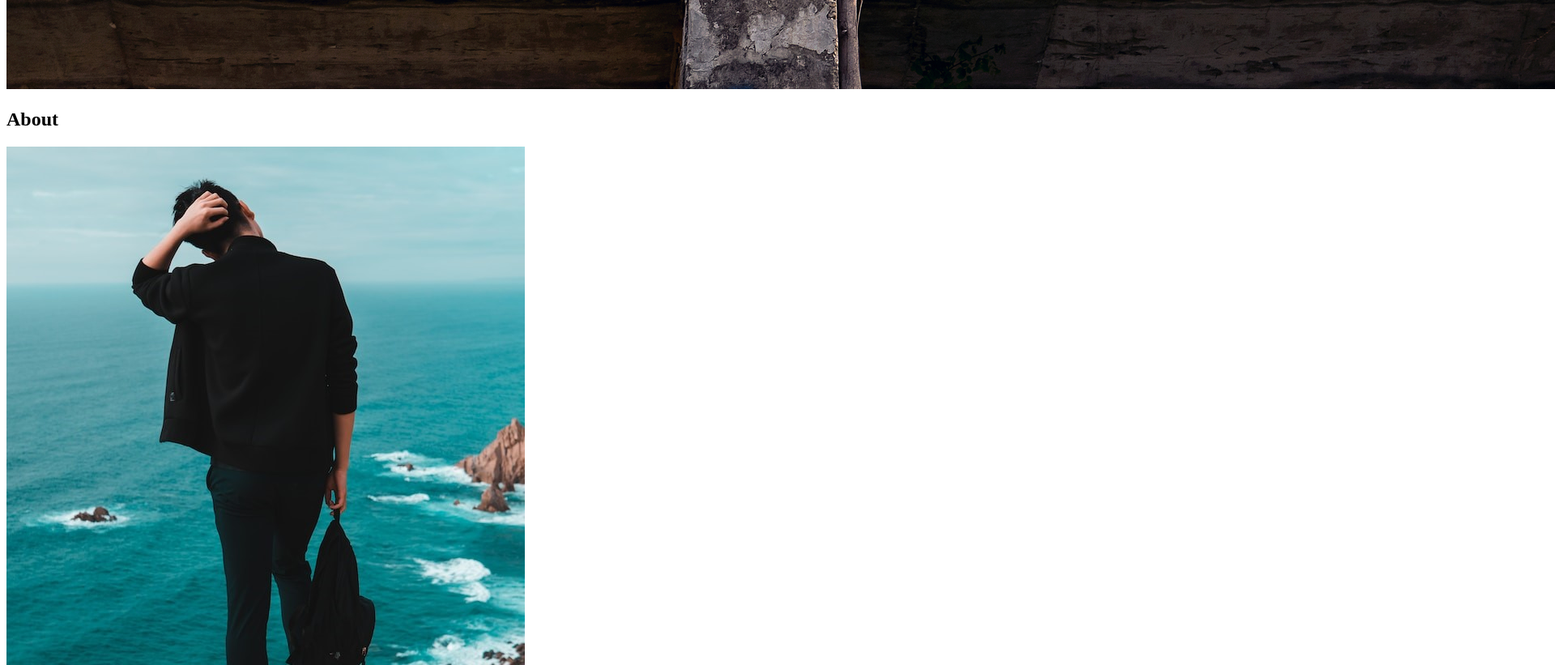
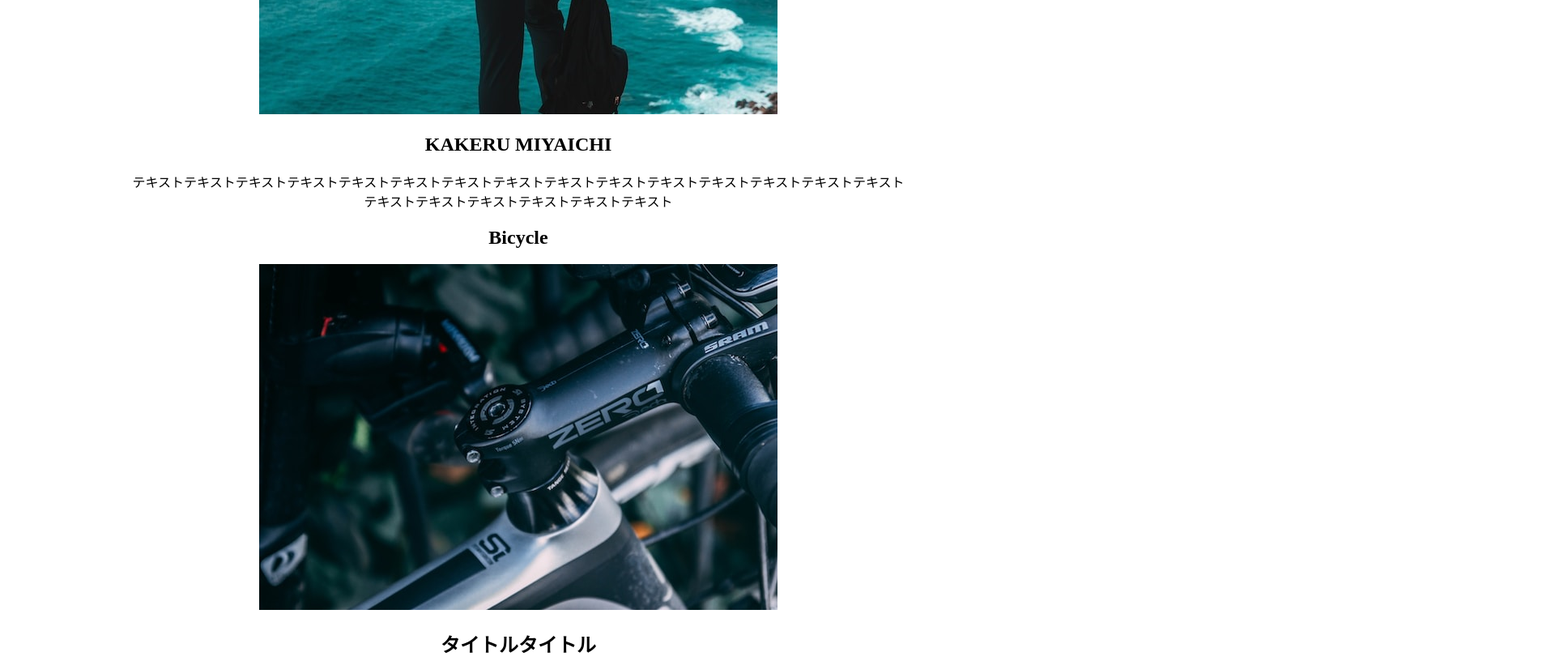
Before and after one commit to yytnk-tx/20230528_profile-menu, a plain HTML site: page index.html in a window 1280 px wide. Shown: the part 1700-2521 px from the top of the page at 81% size, 1920 px wide, since content can reach past the window. Drawn offline with Linux system fonts and the light colour scheme.

Commit message:
CSS適用（コンテンツ幅指定&メインビジュアル設定）

```diff
--- /dev/null
+++ b/css/style.css
@@ -0,0 +1,12 @@
+.wrapper {
+    margin: 0 auto;
+    max-width: 960px;
+    padding: 0 4%;
+    text-align: center;
+}
+
+#main-visual img {
+    height: 600px;
+    width: 100%;
+    object-fit: cover;
+}
--- a/index.html
+++ b/index.html
@@ -6,11 +6,12 @@
     <meta http-equiv="X-UA-Compatible" content="IE=edge">
     <meta name="viewport" content="width=device-width, initial-scale=1.0">
     <title>Profile</title>
+    <link rel="stylesheet" href="./css/style.css">
     <link rel="shortcut icon" href="./img/favicon.ico" type="image/x-icon">
 </head>
 
 <body>
-    <header id="header">
+    <header id="header" class="wrapper">
         <div>
             <img src="./img/logo.svg" alt="サイトのロゴ">
         </div>
@@ -24,21 +25,19 @@
         <img src="./img/mainvisual.jpg" alt="ロードバイクの写真">
     </section>
 
-    <section id="about">
+    <section id="about" class="wrapper">
         <h1>About</h1>
 
         <div>
             <img src="./img/about.jpg" alt="プロフィール写真">
             <h2>KAKERU MIYAICHI</h2>
             <p>
-                テキストテキストテキストテキストテキストテキストテキスト
-                テキストテキストテキストテキストテキストテキストテキスト
-                テキストテキストテキストテキストテキストテキストテキスト
+                テキストテキストテキストテキストテキストテキストテキストテキストテキストテキストテキストテキストテキストテキストテキストテキストテキストテキストテキストテキストテキスト
             </p>
         </div>
     </section>
 
-    <section id="bicycle">
+    <section id="bicycle" class="wrapper">
         <h1>Bicycle</h1>
         <div>
             <img src="./img/bicycle1.jpg" alt="">
```
